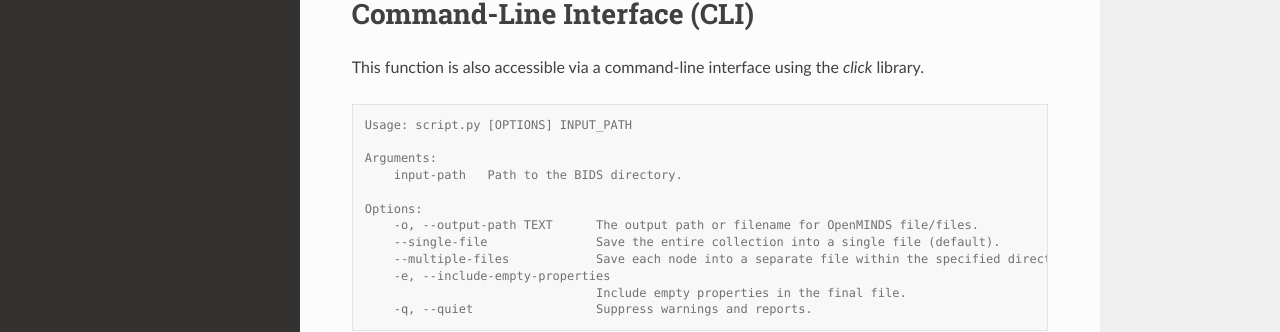
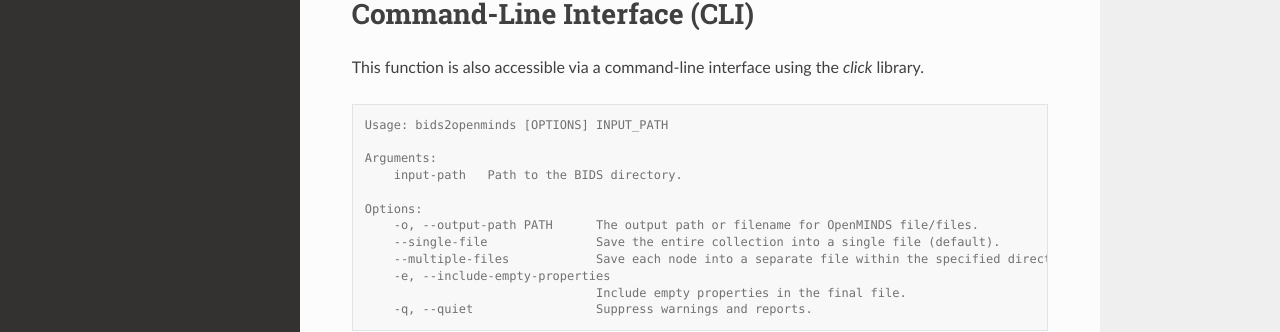
Before and after one commit to openMetadataInitiative/bids2openminds, a Sphinx documentation site: the page built from docs/source/usage.rst, in a window 1280 px wide and 900 px high, scrolled down 1016 px. Shown: the part 399-731 px from the top of the window. Built offline with Sphinx 7.4.7 and the Read the Docs theme 2.0.0, drawn with Linux system fonts in a browser that asks for light colours.

Commit message:
Update usage.rst

```diff
--- a/docs/source/usage.rst
+++ b/docs/source/usage.rst
@@ -46,13 +46,13 @@ This function is also accessible via a command-line interface using the `click`
 
 .. code-block:: console
 
-    Usage: script.py [OPTIONS] INPUT_PATH
+    Usage: bids2openminds [OPTIONS] INPUT_PATH
 
     Arguments:
         input-path   Path to the BIDS directory.
 
     Options:
-        -o, --output-path TEXT      The output path or filename for OpenMINDS file/files.
+        -o, --output-path PATH      The output path or filename for OpenMINDS file/files.
         --single-file               Save the entire collection into a single file (default).
         --multiple-files            Save each node into a separate file within the specified directory.
         -e, --include-empty-properties
```
